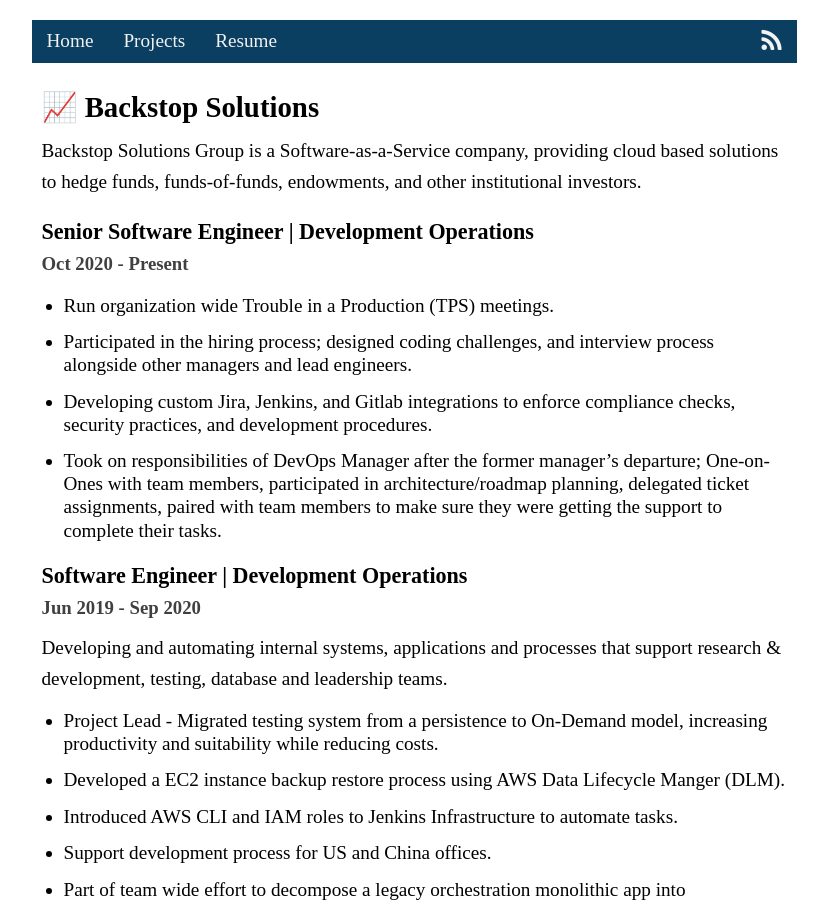
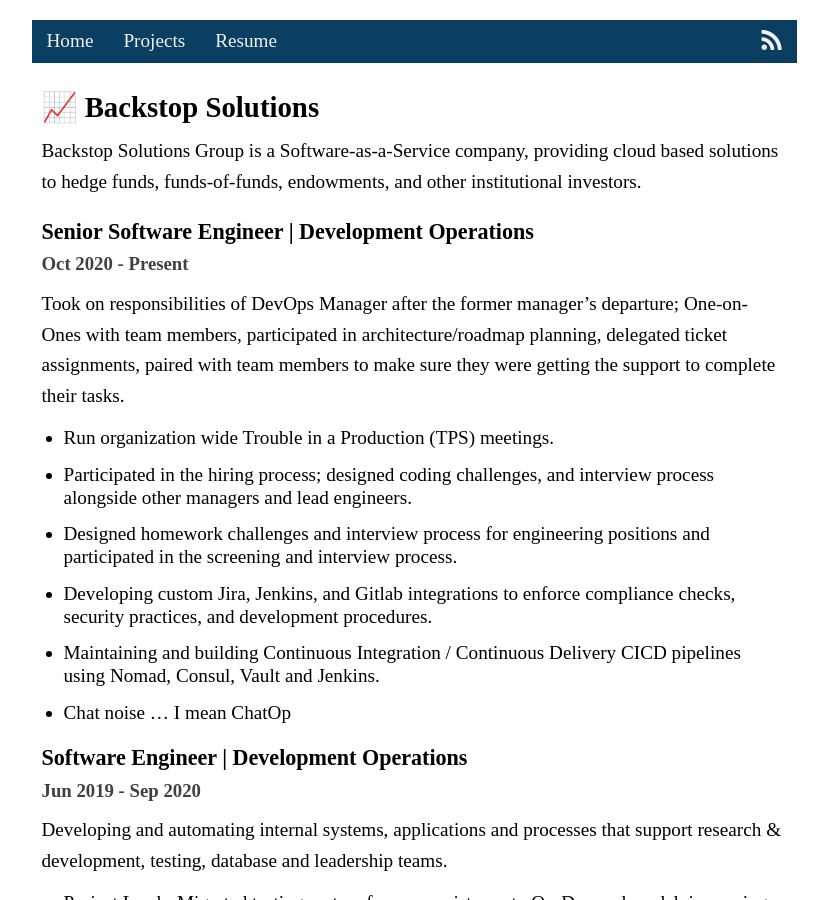
Before and after one commit to nickstanley574/nickstanley574.github.io, a Jekyll site: the page built from resume.md, in a window 1280 px wide and 900 px high. Shown: the whole window, without its empty margins (226-1054 px from the left). Built offline with Jekyll 4.4.1, drawn with Linux system fonts in a browser that asks for light colours.

Commit message:
update resume

```diff
--- a/resume.md
+++ b/resume.md
@@ -10,11 +10,14 @@
 
 ###  Senior Software Engineer | Development Operations
 #### Oct 2020 - Present
+Took on responsibilities of DevOps Manager after the former manager’s departure; One-on-Ones with team members, participated in architecture/roadmap planning, delegated ticket assignments, paired with team members to make sure they were getting the support to complete their tasks.
 
 * Run organization wide Trouble in a Production (TPS) meetings.
 * Participated in the hiring process; designed coding challenges, and interview process alongside other managers and lead engineers.
+* Designed homework challenges and interview process for engineering positions and participated in the screening and interview process.
 * Developing custom Jira, Jenkins, and Gitlab integrations to enforce compliance checks, security practices, and development procedures.
-* Took on responsibilities of DevOps Manager after the former manager’s departure; One-on-Ones with team members, participated in architecture/roadmap planning, delegated ticket assignments, paired with team members to make sure they were getting the support to complete their tasks.
+* Maintaining and building Continuous Integration / Continuous Delivery CICD pipelines using Nomad, Consul, Vault and Jenkins.
+* Chat noise ... I mean ChatOp
 
 
 ### Software Engineer | Development Operations
```
